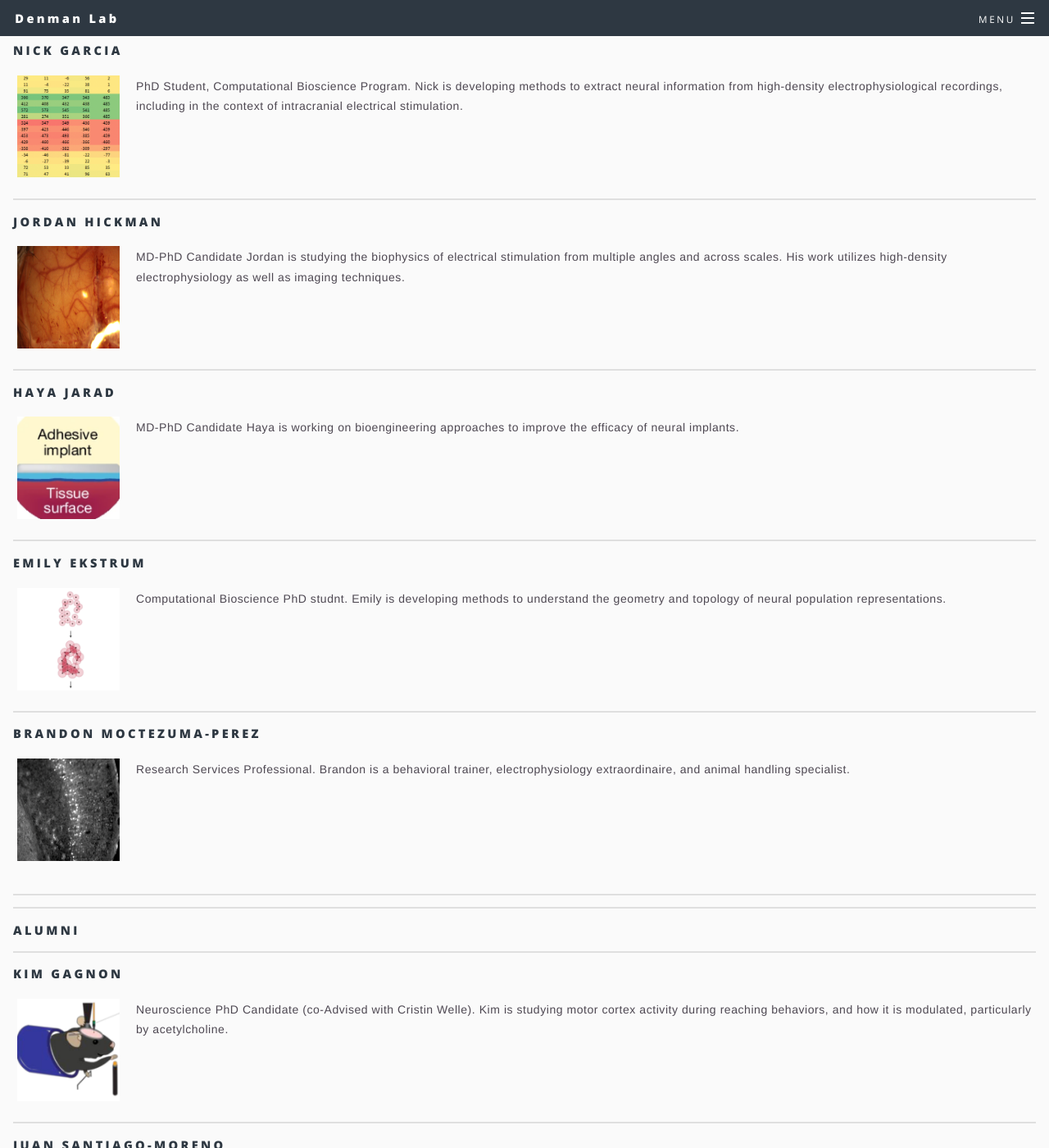
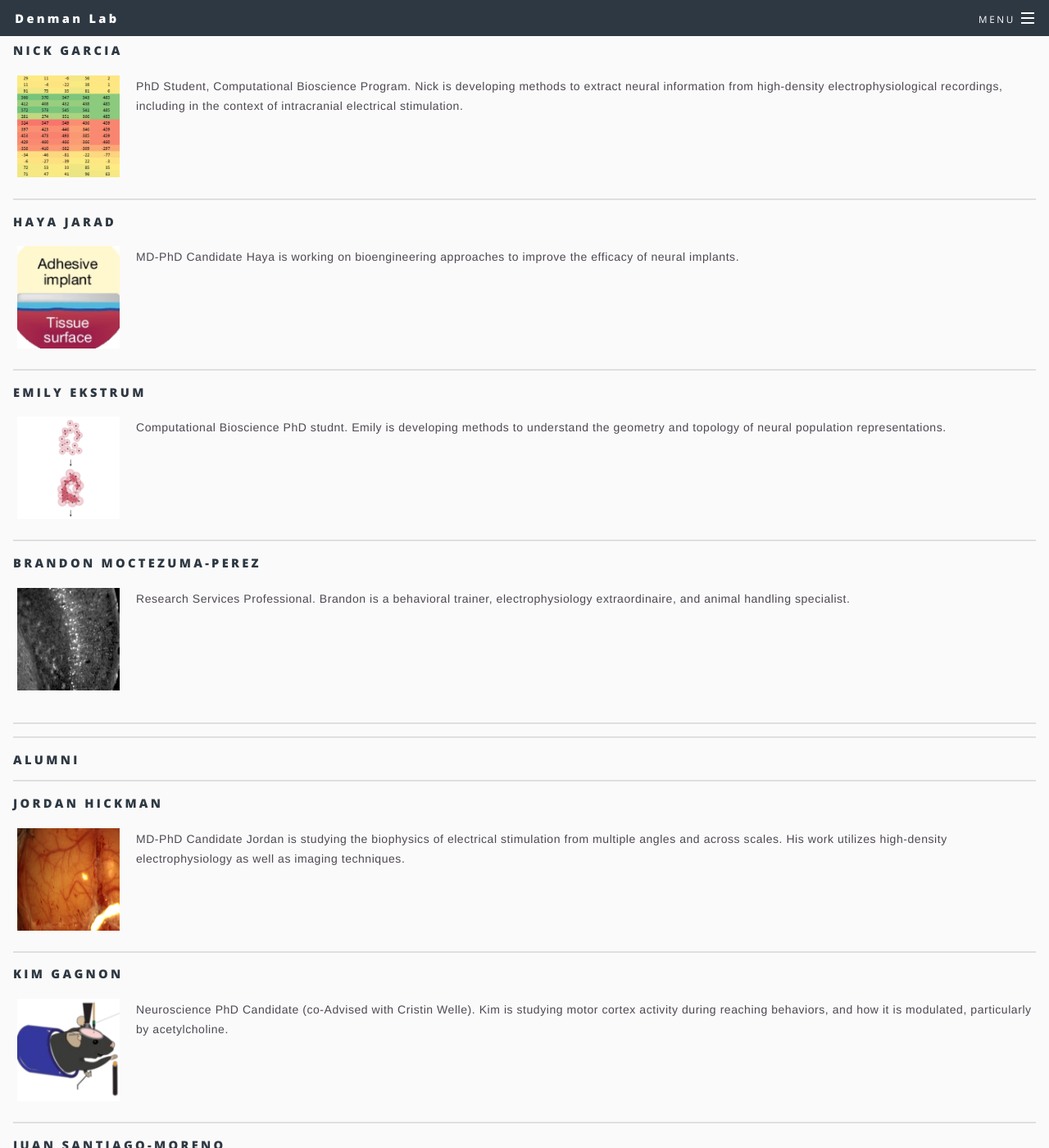
Before and after one commit to denmanlab/denmanlab.github.io, a Jekyll site: the page built from _pages/people.html, in a window 1280 px wide and 1400 px high, scrolled down 716 px. Shown: the whole window at 82% size. Built offline with Jekyll 4.4.1, drawn with Linux system fonts in a browser that asks for light colours.

Commit message:
update people

```diff
--- a/_pages/people.html
+++ b/_pages/people.html
@@ -29,16 +29,6 @@ background-image: cu001.jpeg
     width="125" height="125" class="bio_img_l"/>
     <p2>
     PhD Student, Computational Bioscience Program. Nick is developing methods to extract neural information from high-density electrophysiological recordings, including in the context of intracranial electrical stimulation.
-    </p2>
-</div>
-
-<hr style="margin:0 0 1em 0;" />
-<h4>Jordan Hickman</h4>
-<div class=image_wrapper>
-    <img id="img" src="/images/image0035.jpg"
-    width="125" height="125" class="bio_img_l"/>
-    <p2>
-        MD-PhD Candidate Jordan is studying the biophysics of electrical stimulation from multiple angles and across scales. His work utilizes high-density electrophysiology as well as imaging techniques.
     </p2>
 </div>
 
@@ -78,6 +68,16 @@ background-image: cu001.jpeg
 <hr style="margin:1em 0 1em 0;" />
 
 <h4>Alumni</h4>
+<hr style="margin:0 0 1em 0;" />
+<h4>Jordan Hickman</h4>
+<div class=image_wrapper>
+    <img id="img" src="/images/image0035.jpg"
+    width="125" height="125" class="bio_img_l"/>
+    <p2>
+        MD-PhD Candidate Jordan is studying the biophysics of electrical stimulation from multiple angles and across scales. His work utilizes high-density electrophysiology as well as imaging techniques.
+    </p2>
+</div>
+
 <hr style="margin:0 0 1em 0;" />
 <h4>Kim Gagnon</h4>
 <div class=image_wrapper>
```
